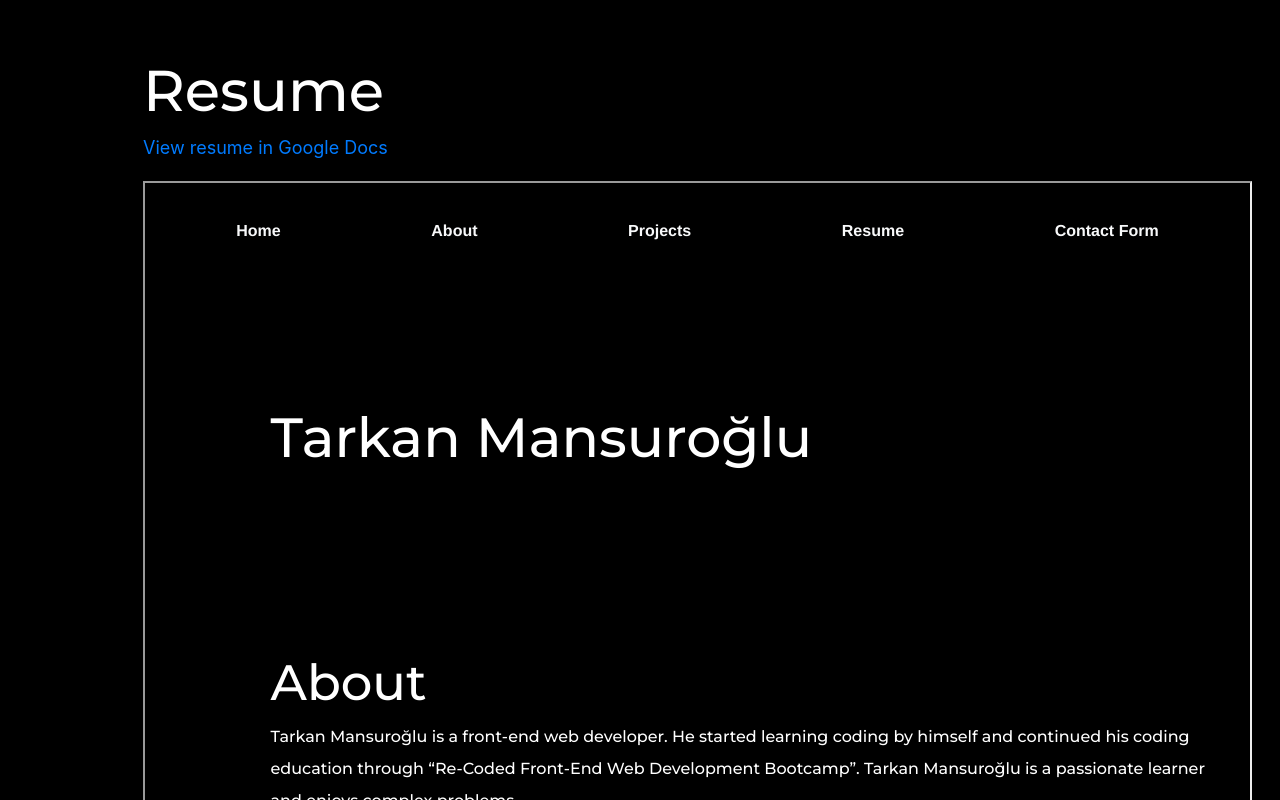
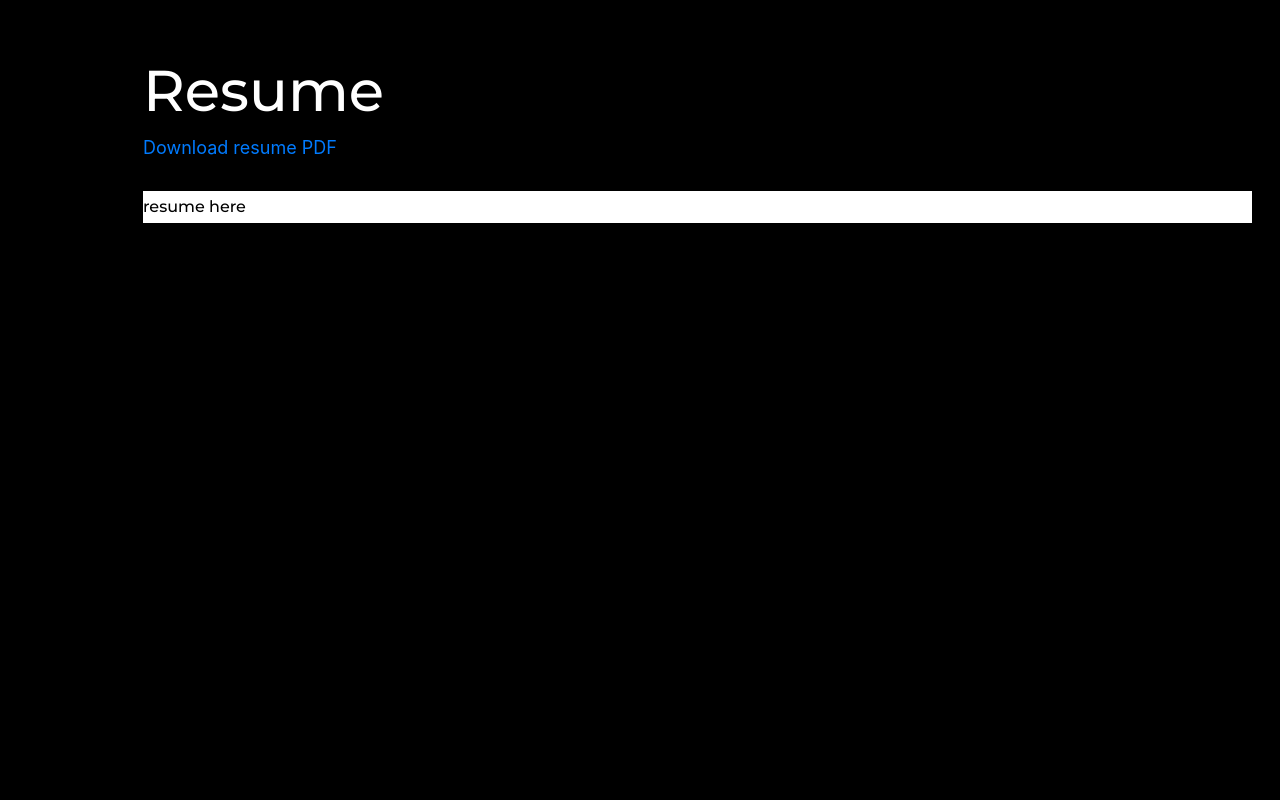
Before and after one commit to tmansuroglu/portfolio, a React (Create React App) app: page / in a window 1280 px wide. Shown: the part 5540-6340 px from the top of the page. After the commit the page ends 5863 px from the top, so only its background shows below. Built offline with nearby package versions, Linux system fonts and the light colour scheme.

Commit message:
delete resume iframe

```diff
--- a/src/components/Resume/index.css
+++ b/src/components/Resume/index.css
@@ -1,13 +1,10 @@
-.resume {
-    width: 100%;
-    height: 1200px;
-    background: transparent;
-    margin-top: 20px;
-}
-
-.googleDocsLink {
+.hrefLink {
     font-size: large;
 }
 
-.googleDocsLink:hover {
+#resume {
+    margin-top: 30px;
+    margin-bottom: 100px;
+    color: black;
+    background: white;
 }
--- a/src/components/Resume/index.jsx
+++ b/src/components/Resume/index.jsx
@@ -7,19 +7,16 @@
         <Container>
             <h1 className='homeTitle'>Resume</h1>
             <a
-                href='https://docs.google.com/document/d/1ZJmw9fsLZJDZKE32afpMMZXos12eTN-c29GJtLfOp1Q/edit?usp=sharing'
+                href='https://drive.google.com/file/d/1hYvgvIL-4xm-cn7JKFCq-CIULs9LJx8E/view?usp=sharing'
                 target='_blank'
                 rel='noreferrer'
-                className='googleDocsLink'
+                className='hrefLink'
             >
-                View resume in Google Docs
+                Download resume PDF
             </a>
-            <iframe
-                src='resume.pdf'
-                title='resume'
-                id='resume'
-                className='resume'
-            />
+            <div id='resume' className='homeText'>
+                resume here
+            </div>
         </Container>
     );
 };
```
